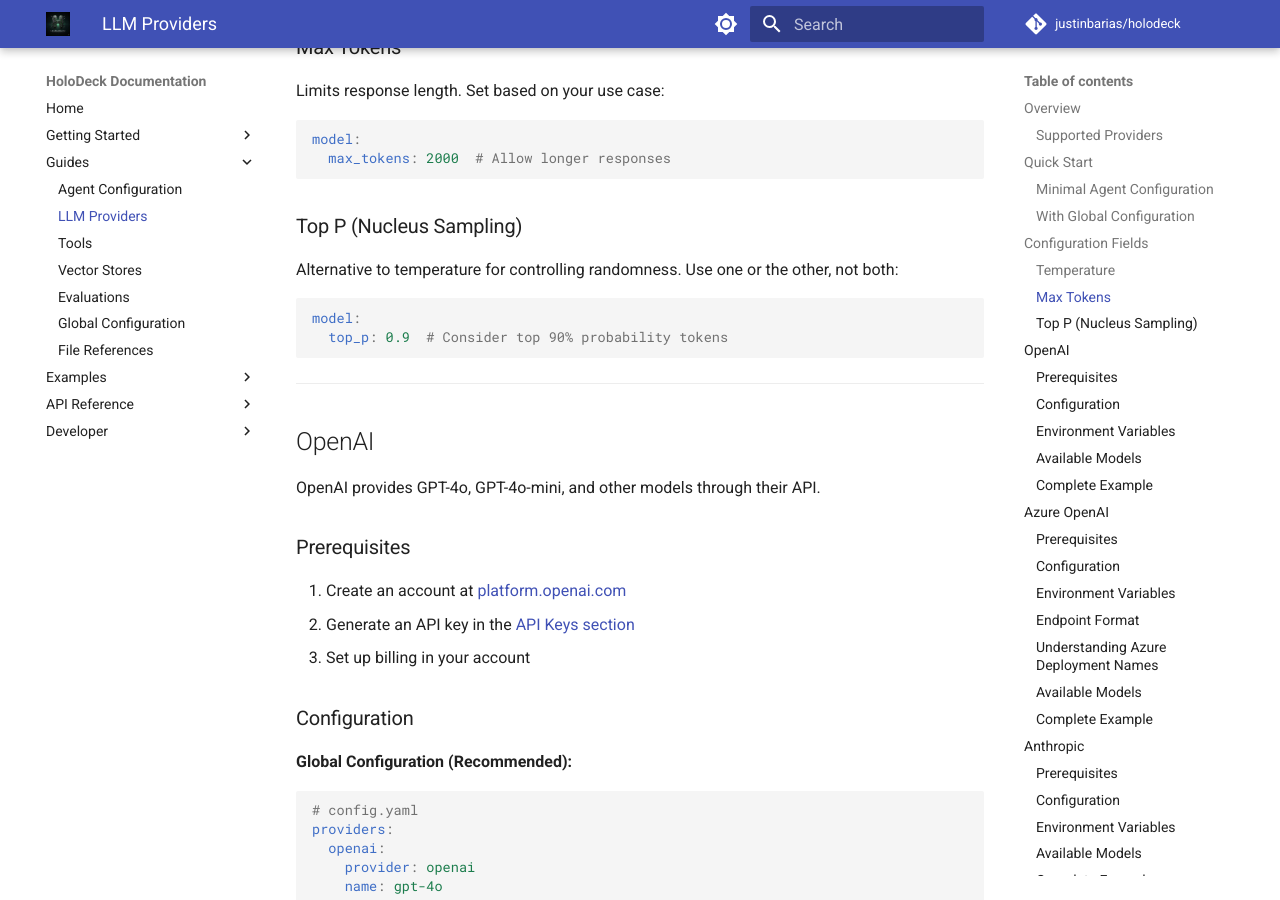
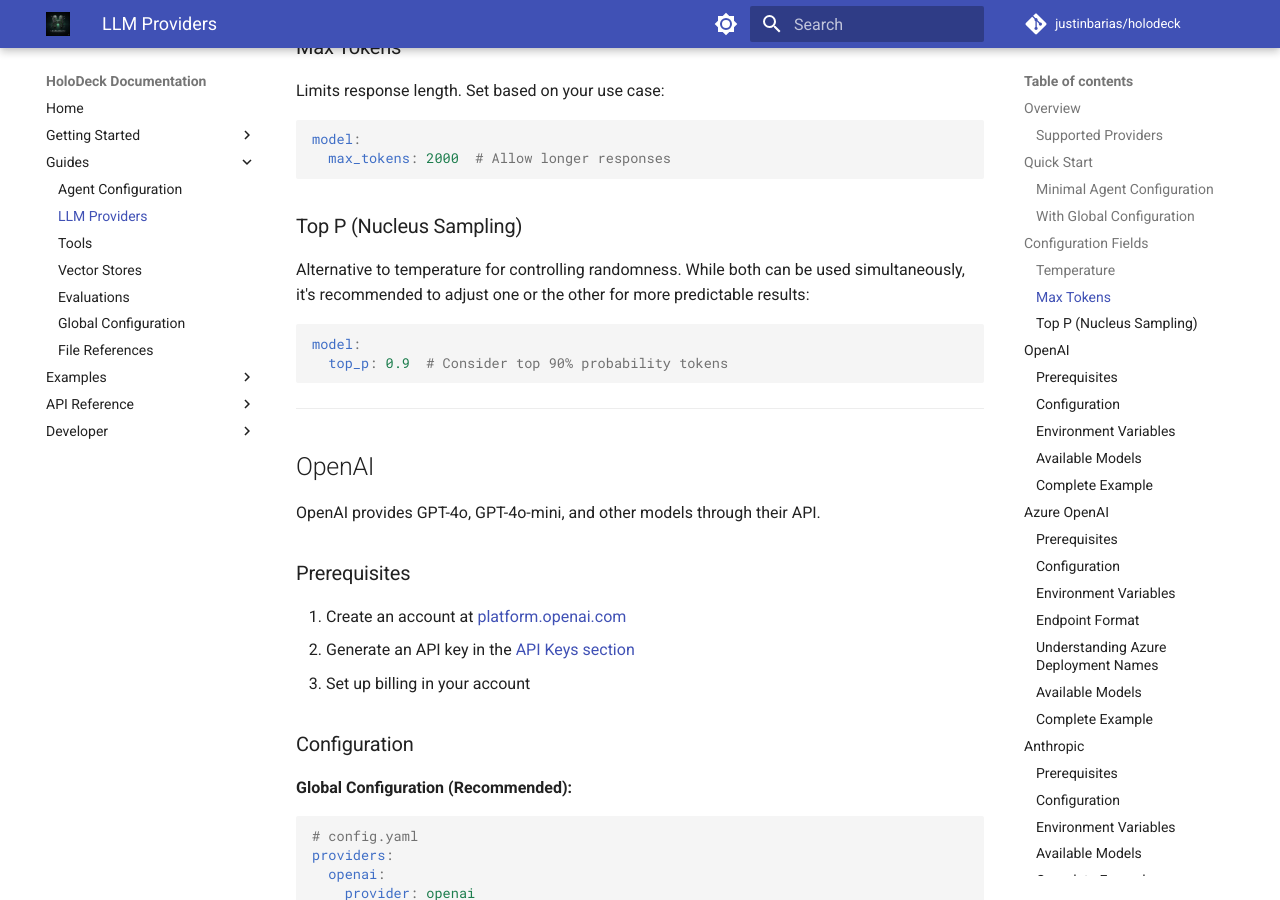
Before and after one commit to justinbarias/holodeck, an MkDocs documentation site: the page built from docs/guides/llm-providers.md, in a window 1280 px wide and 900 px high, scrolled down 2381 px. Built offline with MkDocs 1.6.1 and Material for MkDocs 9.7.7, drawn with Linux system fonts in a browser that asks for light colours; comment, search, counter and statistics services are not loaded; some of the changed text lies outside the part shown.

Commit message:
Fix documentation review comments
llm-providers.md:
- Clarify top_p vs temperature usage (can be used together but
  recommend adjusting one for predictable results)
- Add note about checking Anthropic's documentation for latest
  Claude model versions

vector-stores.md:
- Add container_name: holodeck-redis to docker-compose.yml example
  to match the docker exec command that follows

````diff
--- a/docs/guides/llm-providers.md
+++ b/docs/guides/llm-providers.md
@@ -100,7 +100,7 @@ model:
 
 ### Top P (Nucleus Sampling)
 
-Alternative to temperature for controlling randomness. Use one or the other, not both:
+Alternative to temperature for controlling randomness. While both can be used simultaneously, it's recommended to adjust one or the other for more predictable results:
 
 ```yaml
 model:
@@ -410,6 +410,8 @@ ANTHROPIC_API_KEY=sk-ant-...
 | `claude-opus-4-20250514` | Most capable, best for complex tasks | 200K tokens |
 | `claude-3-5-sonnet-20241022` | Previous generation Sonnet | 200K tokens |
 | `claude-3-5-haiku-20241022` | Fast and cost-effective | 200K tokens |
+
+> **Note**: Model identifiers include version dates (e.g., `20250514`). Check [Anthropic's documentation](https://docs.anthropic.com/en/docs/about-claude/models) for the latest available models and their capabilities.
 
 ### Complete Example
 
````
Also changed, not shown: docs/guides/vector-stores.md (+1 -0 lines).
